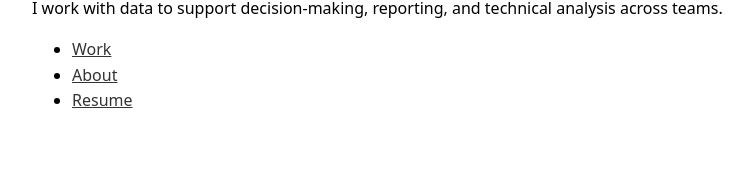
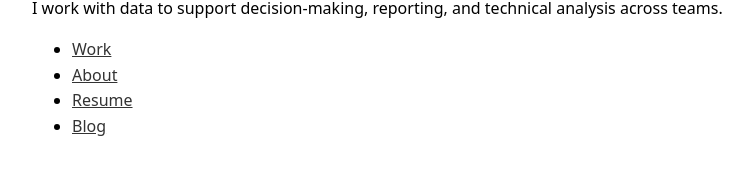
Before and after one commit to rachelsprague/rachelsprague.com, a Jekyll site: the page built from index.md, in a window 1280 px wide. Shown: the part 172-347 px from the top of the page, without its empty margins (0-752 px from the left). Built offline with Jekyll 4.4.1, drawn with Linux system fonts in a browser that asks for light colours; our own code applies the rules of GitHub Pages for plain Markdown files.

Commit message:
Add Blog link to index.md

```diff
--- a/index.md
+++ b/index.md
@@ -11,3 +11,4 @@ I work with data to support decision-making, reporting, and technical analysis a
 - [Work](/work)
 - [About](/about)
 - [Resume](/resume)
+- [Blog](/blog)
```
